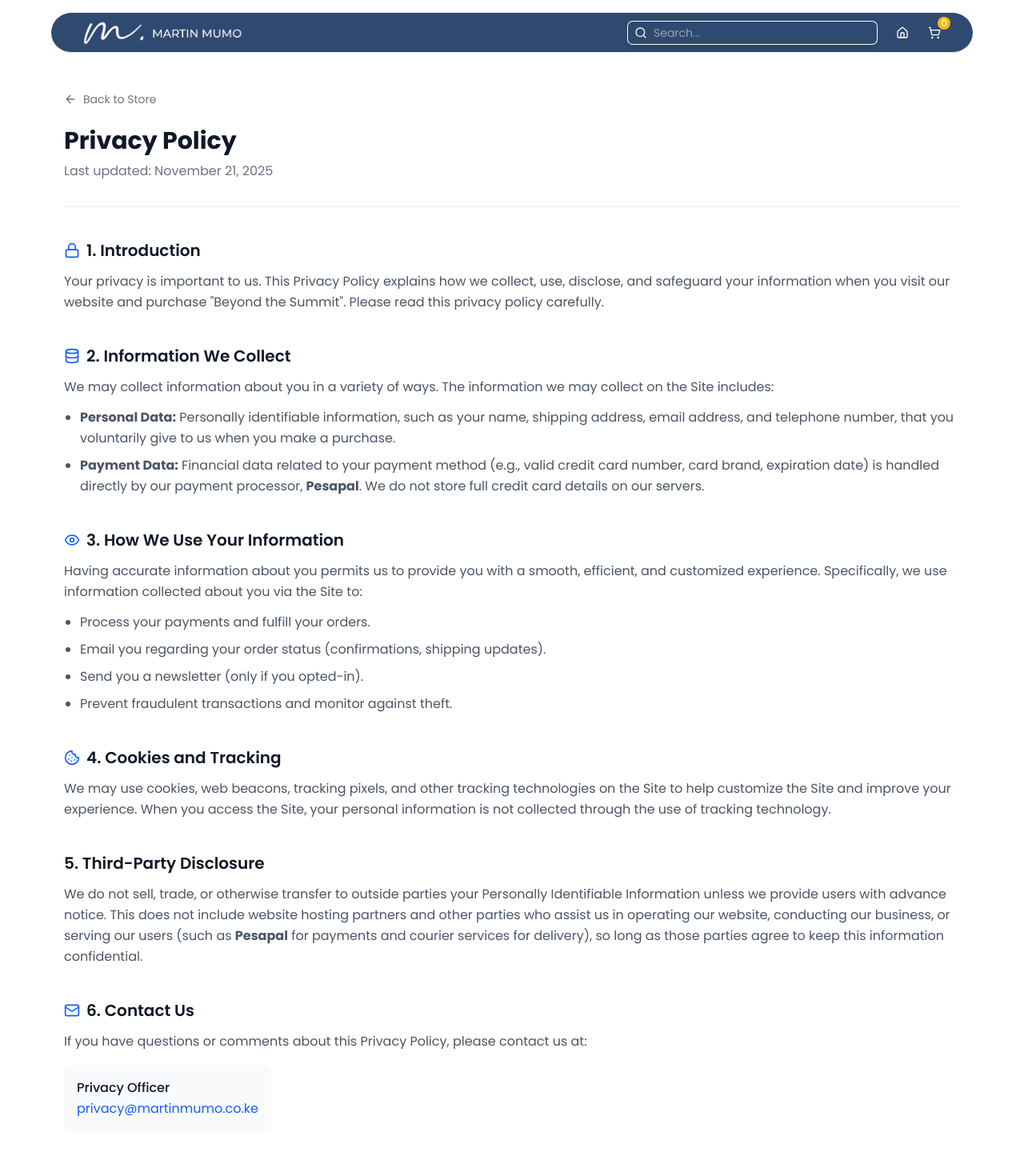
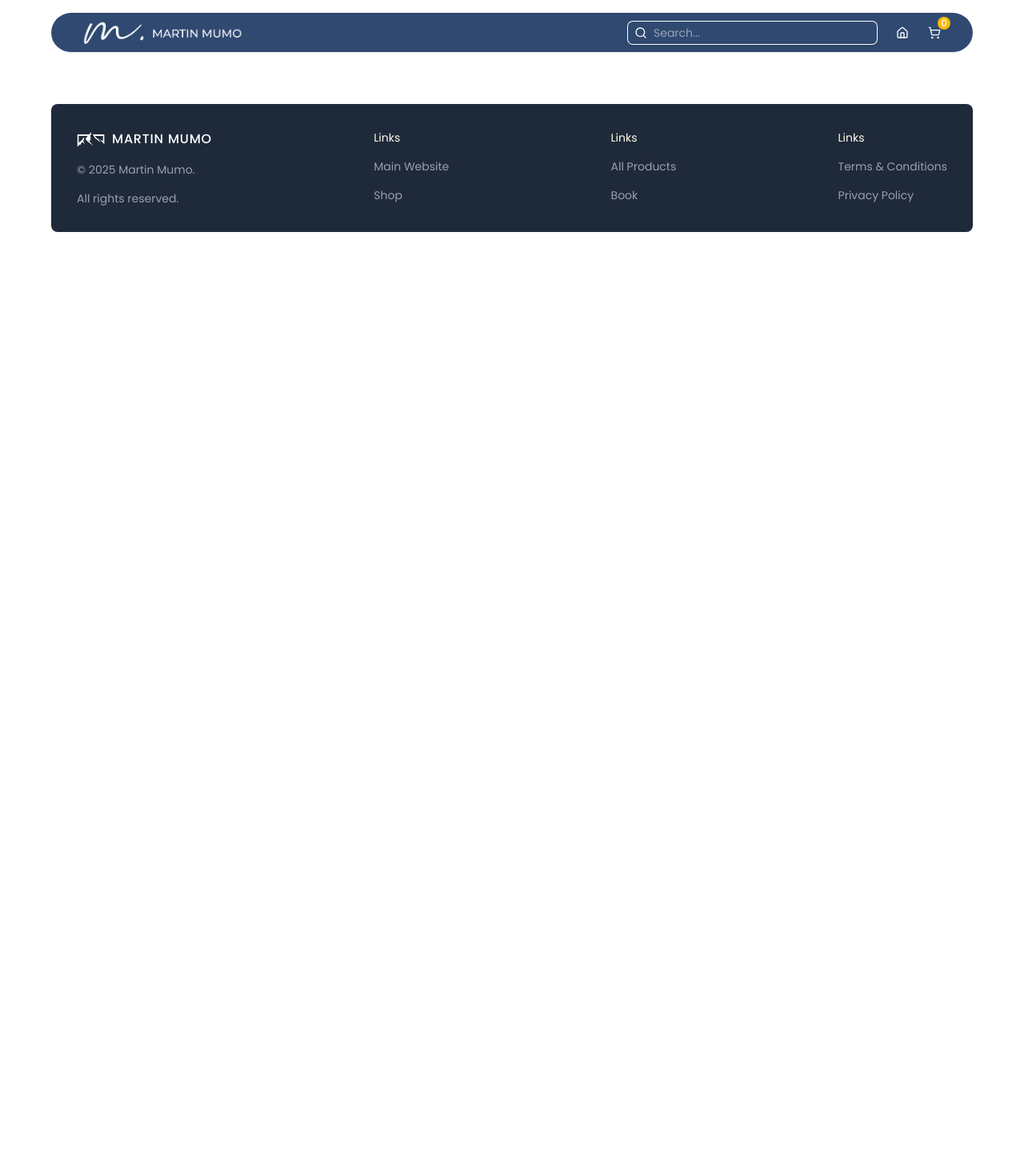
Before and after one commit to K-Irungu/shop.martinmumo, a Next.js app: page /privacy-policy in a window 1280 px wide. Shown: the top 1470 px of the page at 80% size. After the commit the page ends 800 px from the top, so only its background shows below. Built offline with nearby package versions, Linux system fonts and the light colour scheme.

Commit message:
fix: Commented out privacy policy page

```diff
--- a/src/app/privacy-policy/page.tsx
+++ b/src/app/privacy-policy/page.tsx
@@ -2,111 +2,112 @@ import Link from "next/link";
 import { ArrowLeft, Lock, Eye, Database, Cookie, Mail } from "lucide-react";
 
 const PrivacyPage = () => {
-  return (
-    <div className="container mx-auto px-4 py-12 ">
-      {/* HEADER */}
-      <div className="mb-10 border-b border-gray-200 pb-8">
-        <Link
-          href="/"
-          className="inline-flex items-center gap-2 text-sm text-gray-500 hover:text-gray-900 transition-colors mb-6"
-        >
-          <ArrowLeft className="w-4 h-4" />
-          Back to Store
-        </Link>
-        <h1 className="text-3xl font-bold text-gray-900">Privacy Policy</h1>
-        <p className="text-gray-500 mt-2">Last updated: November 21, 2025</p>
-      </div>
+  return (<>
+  </>
+    // <div className="container mx-auto px-4 py-12 ">
+    //   {/* HEADER */}
+    //   <div className="mb-10 border-b border-gray-200 pb-8">
+    //     <Link
+    //       href="/"
+    //       className="inline-flex items-center gap-2 text-sm text-gray-500 hover:text-gray-900 transition-colors mb-6"
+    //     >
+    //       <ArrowLeft className="w-4 h-4" />
+    //       Back to Store
+    //     </Link>
+    //     <h1 className="text-3xl font-bold text-gray-900">Privacy Policy</h1>
+    //     <p className="text-gray-500 mt-2">Last updated: November 21, 2025</p>
+    //   </div>
 
-      {/* CONTENT */}
-      <div className="space-y-10 text-gray-600 leading-relaxed">
+    //   {/* CONTENT */}
+    //   <div className="space-y-10 text-gray-600 leading-relaxed">
 
-        {/* SECTION 1 */}
-        <section>
-          <h2 className="text-xl font-semibold text-gray-900 mb-3 flex items-center gap-2">
-            <Lock className="w-5 h-5 text-blue-600" />
-            1. Introduction
-          </h2>
-          <p>
-            Your privacy is important to us. This Privacy Policy explains how we collect, use, disclose, and safeguard your information when you visit our website and purchase "Beyond the Summit". Please read this privacy policy carefully.
-          </p>
-        </section>
+    //     {/* SECTION 1 */}
+    //     <section>
+    //       <h2 className="text-xl font-semibold text-gray-900 mb-3 flex items-center gap-2">
+    //         <Lock className="w-5 h-5 text-blue-600" />
+    //         1. Introduction
+    //       </h2>
+    //       <p>
+    //         Your privacy is important to us. This Privacy Policy explains how we collect, use, disclose, and safeguard your information when you visit our website and purchase "Beyond the Summit". Please read this privacy policy carefully.
+    //       </p>
+    //     </section>
 
-        {/* SECTION 2 */}
-        <section>
-          <h2 className="text-xl font-semibold text-gray-900 mb-3 flex items-center gap-2">
-            <Database className="w-5 h-5 text-blue-600" />
-            2. Information We Collect
-          </h2>
-          <p className="mb-3">
-            We may collect information about you in a variety of ways. The information we may collect on the Site includes:
-          </p>
-          <ul className="list-disc pl-5 space-y-2">
-            <li>
-              <strong>Personal Data:</strong> Personally identifiable information, such as your name, shipping address, email address, and telephone number, that you voluntarily give to us when you make a purchase.
-            </li>
-            <li>
-              <strong>Payment Data:</strong> Financial data related to your payment method (e.g., valid credit card number, card brand, expiration date) is handled directly by our payment processor, <strong>Pesapal</strong>. We do not store full credit card details on our servers.
-            </li>
-          </ul>
-        </section>
+    //     {/* SECTION 2 */}
+    //     <section>
+    //       <h2 className="text-xl font-semibold text-gray-900 mb-3 flex items-center gap-2">
+    //         <Database className="w-5 h-5 text-blue-600" />
+    //         2. Information We Collect
+    //       </h2>
+    //       <p className="mb-3">
+    //         We may collect information about you in a variety of ways. The information we may collect on the Site includes:
+    //       </p>
+    //       <ul className="list-disc pl-5 space-y-2">
+    //         <li>
+    //           <strong>Personal Data:</strong> Personally identifiable information, such as your name, shipping address, email address, and telephone number, that you voluntarily give to us when you make a purchase.
+    //         </li>
+    //         <li>
+    //           <strong>Payment Data:</strong> Financial data related to your payment method (e.g., valid credit card number, card brand, expiration date) is handled directly by our payment processor, <strong>Pesapal</strong>. We do not store full credit card details on our servers.
+    //         </li>
+    //       </ul>
+    //     </section>
 
-        {/* SECTION 3 */}
-        <section>
-          <h2 className="text-xl font-semibold text-gray-900 mb-3 flex items-center gap-2">
-            <Eye className="w-5 h-5 text-blue-600" />
-            3. How We Use Your Information
-          </h2>
-          <p>
-            Having accurate information about you permits us to provide you with a smooth, efficient, and customized experience. Specifically, we use information collected about you via the Site to:
-          </p>
-          <ul className="list-disc pl-5 space-y-2 mt-3">
-            <li>Process your payments and fulfill your orders.</li>
-            <li>Email you regarding your order status (confirmations, shipping updates).</li>
-            <li>Send you a newsletter (only if you opted-in).</li>
-            <li>Prevent fraudulent transactions and monitor against theft.</li>
-          </ul>
-        </section>
+    //     {/* SECTION 3 */}
+    //     <section>
+    //       <h2 className="text-xl font-semibold text-gray-900 mb-3 flex items-center gap-2">
+    //         <Eye className="w-5 h-5 text-blue-600" />
+    //         3. How We Use Your Information
+    //       </h2>
+    //       <p>
+    //         Having accurate information about you permits us to provide you with a smooth, efficient, and customized experience. Specifically, we use information collected about you via the Site to:
+    //       </p>
+    //       <ul className="list-disc pl-5 space-y-2 mt-3">
+    //         <li>Process your payments and fulfill your orders.</li>
+    //         <li>Email you regarding your order status (confirmations, shipping updates).</li>
+    //         <li>Send you a newsletter (only if you opted-in).</li>
+    //         <li>Prevent fraudulent transactions and monitor against theft.</li>
+    //       </ul>
+    //     </section>
 
-        {/* SECTION 4 */}
-        <section>
-          <h2 className="text-xl font-semibold text-gray-900 mb-3 flex items-center gap-2">
-            <Cookie className="w-5 h-5 text-blue-600" />
-            4. Cookies and Tracking
-          </h2>
-          <p>
-            We may use cookies, web beacons, tracking pixels, and other tracking technologies on the Site to help customize the Site and improve your experience. When you access the Site, your personal information is not collected through the use of tracking technology.
-          </p>
-        </section>
+    //     {/* SECTION 4 */}
+    //     <section>
+    //       <h2 className="text-xl font-semibold text-gray-900 mb-3 flex items-center gap-2">
+    //         <Cookie className="w-5 h-5 text-blue-600" />
+    //         4. Cookies and Tracking
+    //       </h2>
+    //       <p>
+    //         We may use cookies, web beacons, tracking pixels, and other tracking technologies on the Site to help customize the Site and improve your experience. When you access the Site, your personal information is not collected through the use of tracking technology.
+    //       </p>
+    //     </section>
 
-        {/* SECTION 5 */}
-        <section>
-          <h2 className="text-xl font-semibold text-gray-900 mb-3">
-            5. Third-Party Disclosure
-          </h2>
-          <p>
-            We do not sell, trade, or otherwise transfer to outside parties your Personally Identifiable Information unless we provide users with advance notice. This does not include website hosting partners and other parties who assist us in operating our website, conducting our business, or serving our users (such as <strong>Pesapal</strong> for payments and courier services for delivery), so long as those parties agree to keep this information confidential.
-          </p>
-        </section>
+    //     {/* SECTION 5 */}
+    //     <section>
+    //       <h2 className="text-xl font-semibold text-gray-900 mb-3">
+    //         5. Third-Party Disclosure
+    //       </h2>
+    //       <p>
+    //         We do not sell, trade, or otherwise transfer to outside parties your Personally Identifiable Information unless we provide users with advance notice. This does not include website hosting partners and other parties who assist us in operating our website, conducting our business, or serving our users (such as <strong>Pesapal</strong> for payments and courier services for delivery), so long as those parties agree to keep this information confidential.
+    //       </p>
+    //     </section>
 
-        {/* SECTION 6 */}
-        <section>
-          <h2 className="text-xl font-semibold text-gray-900 mb-3 flex items-center gap-2">
-            <Mail className="w-5 h-5 text-blue-600" />
-            6. Contact Us
-          </h2>
-          <p>
-            If you have questions or comments about this Privacy Policy, please contact us at:
-          </p>
-          <div className="mt-4 bg-gray-50 p-4 rounded-lg inline-block">
-            <p className="font-medium text-gray-900">Privacy Officer</p>
-            <p className="text-blue-600">privacy@martinmumo.co.ke</p>
-          </div>
-        </section>
+    //     {/* SECTION 6 */}
+    //     <section>
+    //       <h2 className="text-xl font-semibold text-gray-900 mb-3 flex items-center gap-2">
+    //         <Mail className="w-5 h-5 text-blue-600" />
+    //         6. Contact Us
+    //       </h2>
+    //       <p>
+    //         If you have questions or comments about this Privacy Policy, please contact us at:
+    //       </p>
+    //       <div className="mt-4 bg-gray-50 p-4 rounded-lg inline-block">
+    //         <p className="font-medium text-gray-900">Privacy Officer</p>
+    //         <p className="text-blue-600">privacy@martinmumo.co.ke</p>
+    //       </div>
+    //     </section>
 
-      </div>
+    //   </div>
 
 
-    </div>
+    // </div>
   );
 };
 
```
